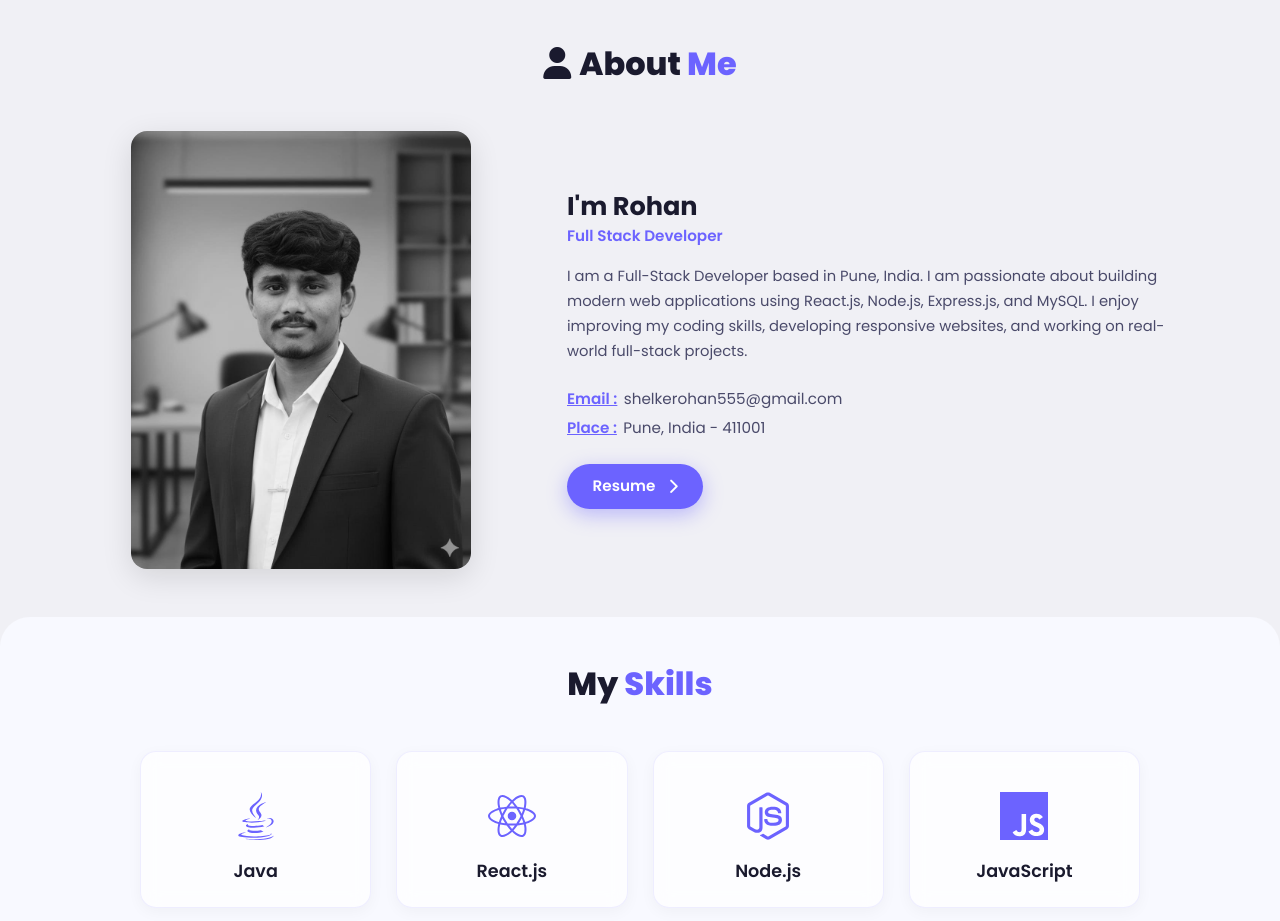
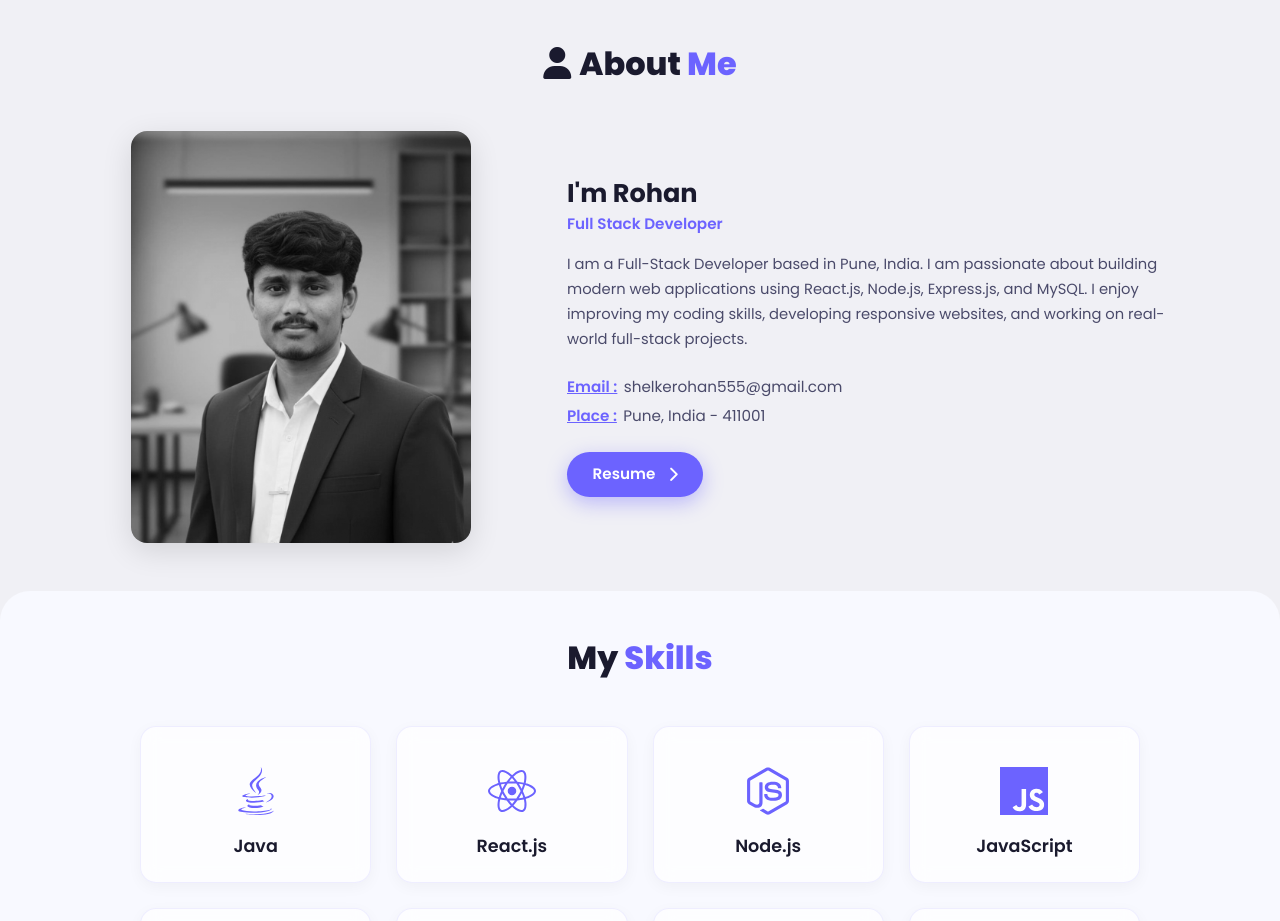
Before and after one commit to RohanShelke95/Portfolio, a React (Vite) app: page / in a window 1280 px wide. Shown: the part 800-1721 px from the top of the page. Built offline with nearby package versions, Linux system fonts and the light colour scheme.

Commit message:
update portfolio

```diff
--- a/src/pages/About.jsx
+++ b/src/pages/About.jsx
@@ -18,7 +18,7 @@ const About = () => {
           <div className="col-lg-5 col-md-6 col-12 d-flex justify-content-center">
             <div className="about-img-wrapper">
               <img
-                src="/Rohan_Shelke_Image.jpeg"
+                src="/Rohan_Passport_image.jpeg"
                 alt="Rohan Shelke"
                 className="about-img"
               />
```
Also changed, not shown: public/Rohan_Passport_image.jpeg (added), public/Rohan_Shelke_Image.jpeg (deleted).
